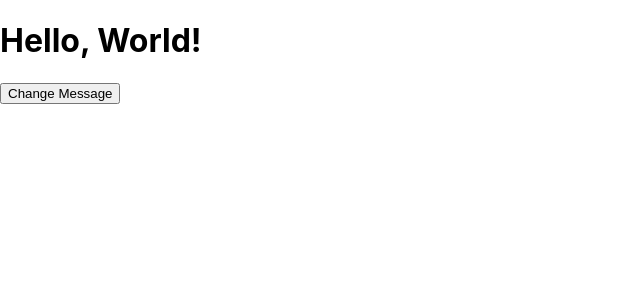
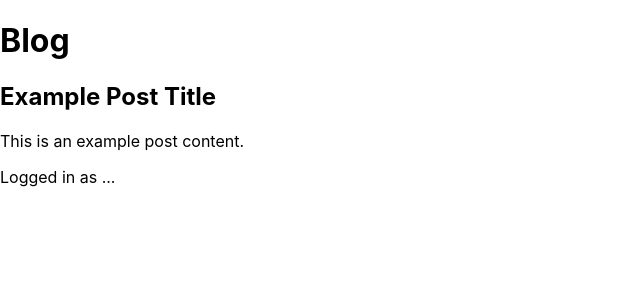
Before and after one commit to AhlawatAbhishek/Blog-App, a React (Create React App) app: page / in a window 1280 px wide. Shown: the top 300 px of the page, without its empty margins (0-640 px from the left). Built offline with nearby package versions, Linux system fonts and the light colour scheme.

Commit message:
refactor: Update App.js to App.jsx and implement global state management with UserInfoContext

```diff
--- a/src/App.jsx
+++ b/src/App.jsx
@@ -1,32 +1,13 @@
 import logo from "./logo.svg";
 import "./App.css";
-import { useContext, useState } from "react";
-import MessageContext from "./context/MessageContext";
+import UserInfoContext from "./context/UserInfoContext";
+import BlogPage from "./components/BlogPage";
 function App() {
-  const [message, setMessage] = useState("Hello, World!");
+  const userInfo = { userName: "Abhishek Ahlawat", isAdmin: "true" };
   return (
-    <div>
-      <MessageContext.Provider value={[message, setMessage]}>
-        <ComponentA />
-      </MessageContext.Provider>
-    </div>
+    <UserInfoContext.Provider value={{ userInfo }}>
+      <BlogPage />
+    </UserInfoContext.Provider>
   );
 }
-
-function ComponentA() {
-  return <ComponentB />;
-}
-
-function ComponentB() {
-  const [message, setMessage] = useContext(MessageContext);
-  return (
-    <div>
-      <h1>{message}</h1>
-      <button onClick={() => setMessage("Hello, React!")}>
-        Change Message
-      </button>
-    </div>
-  );
-}
-
 export default App;
--- /dev/null
+++ b/src/components/BlogPage.jsx
@@ -0,0 +1,10 @@
+import React from "react";
+import Post from "./Post";
+export default function BlogPage() {
+  return (
+    <div>
+      <h1>Blog</h1>
+      <Post />
+    </div>
+  );
+}
--- /dev/null
+++ b/src/components/Comment.jsx
@@ -0,0 +1,8 @@
+import React from "react";
+export default function Comment() {
+  return (
+    <div>
+      <p>Logged in as ...</p>
+    </div>
+  );
+}
--- /dev/null
+++ b/src/components/Post.jsx
@@ -0,0 +1,11 @@
+import React from "react";
+import Comment from "./Comment";
+export default function Post() {
+  return (
+    <div>
+      <h2>Example Post Title</h2>
+      <p>This is an example post content.</p>
+      <Comment />
+    </div>
+  );
+}
--- a/src/context/MessageContext.js
+++ /dev/null
@@ -1,5 +0,0 @@
-import { createContext } from "react";
-
-const MessageContext = createContext();
-
-export default MessageContext;
--- /dev/null
+++ b/src/context/UserInfoContext.js
@@ -0,0 +1,8 @@
+import { createContext } from "react";
+
+const UserInfoContext = createContext({
+  userName: "Guest",
+  isAdmin: "false",
+});
+
+export default UserInfoContext;
```
